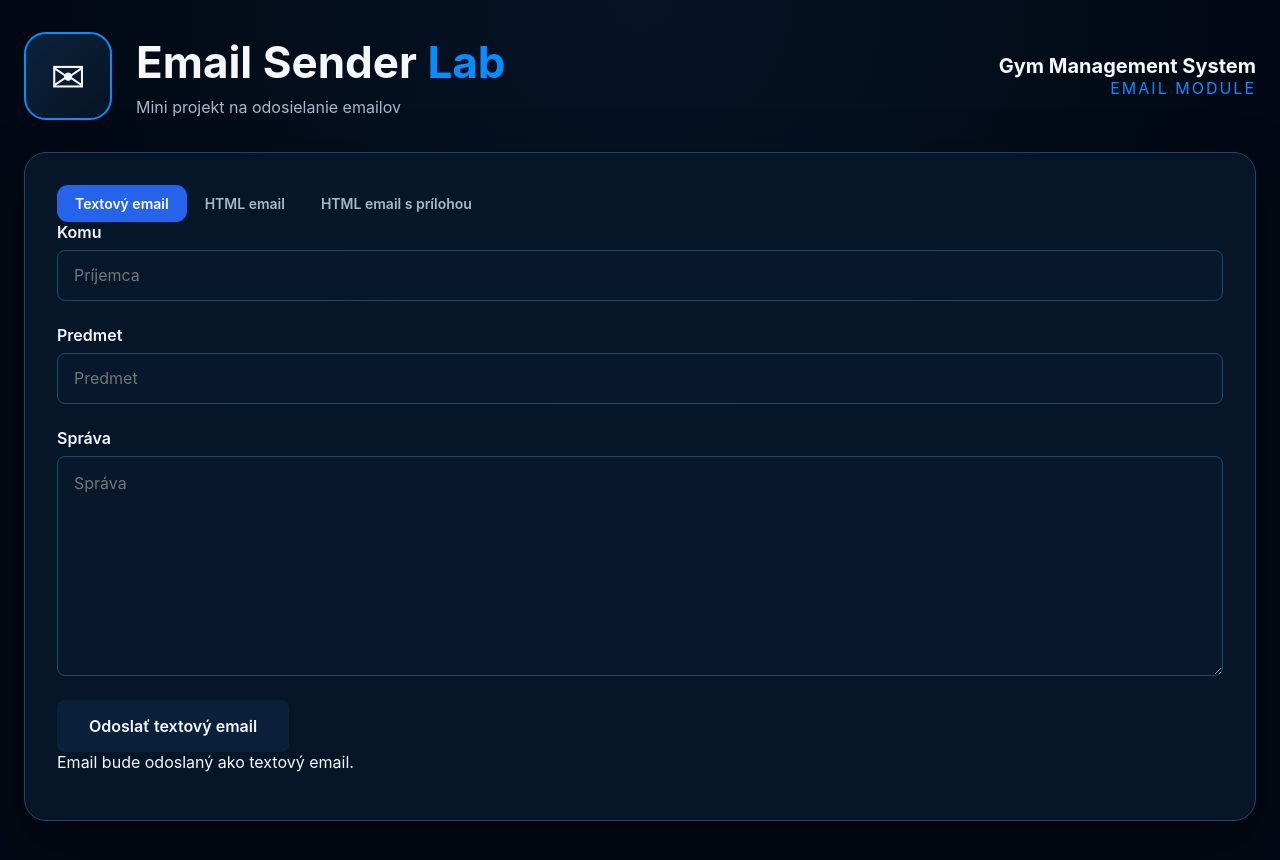
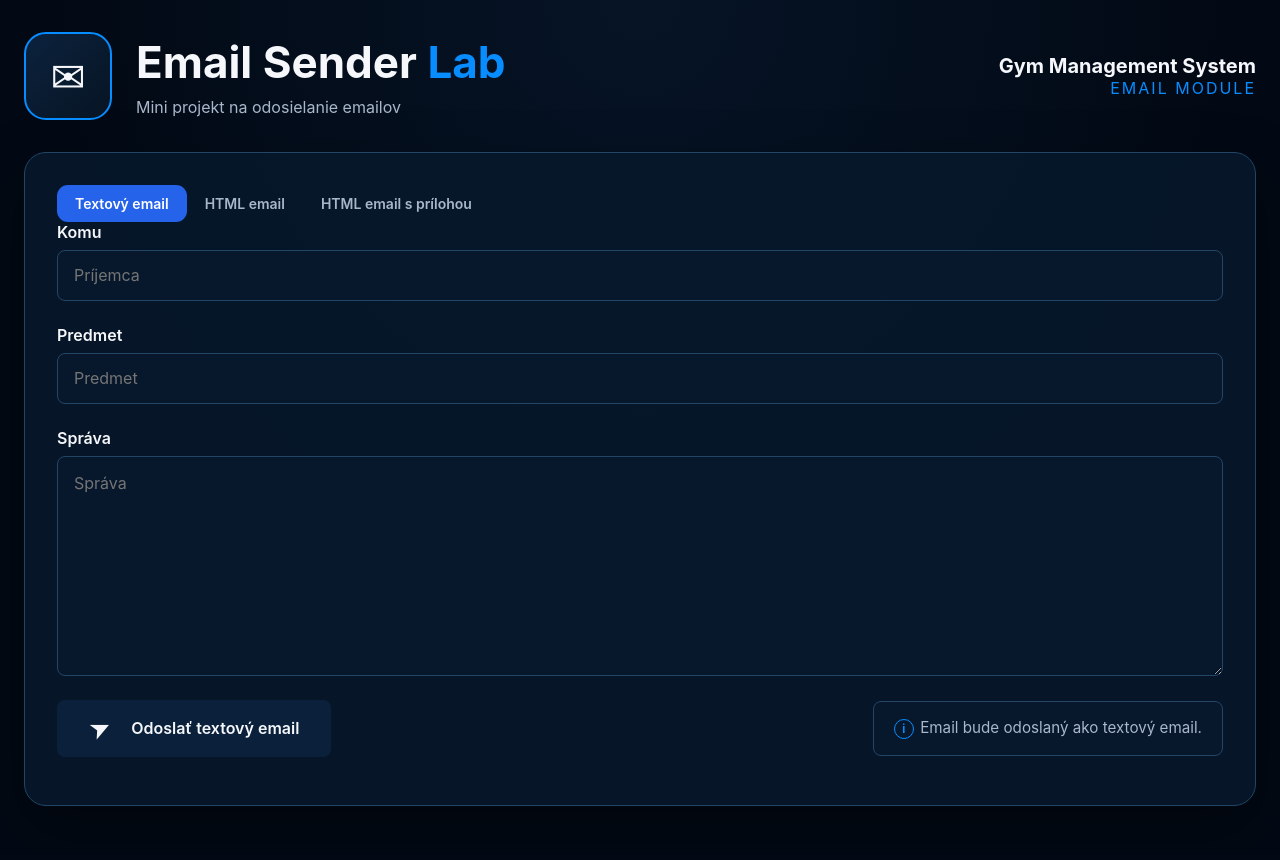
Before and after one commit to PatrikScerba/email-sender-lab, a React (Vite) app in the folder react-frontend/: page / in a window 1280 px wide. Shown: the top 860 px of the page. Built offline with nearby package versions, Linux system fonts and the light colour scheme.

Commit message:
style(react-email): stylizacia tlacidla odoslania a informacneho panela

```diff
--- a/react-frontend/src/components/email/EmailForm.css
+++ b/react-frontend/src/components/email/EmailForm.css
@@ -71,6 +71,11 @@
 }
 
 .email-form__button {
+
+  display: inline-flex;
+  align-items: center;
+  gap: 0.6rem;
+
   align-self: flex-start;
 
   padding: 1rem 2rem;
@@ -200,7 +205,7 @@
 .email-form__attachment-preview-content {
   display: flex;
   flex-direction: column;
-    height: 100%;t;
+  height: 100%;
 
   min-height: 300px;
   max-height: 300px;
@@ -390,3 +395,56 @@
   gap: 0.5rem;
   width: 100%;
 }
+
+.email-form__actions {
+  display: flex;
+  align-items: center;
+  justify-content: space-between;
+  gap: var(--space-large);
+}
+
+.email-form__email-info {
+  margin-left: auto;
+
+  padding: 1rem 1.25rem;
+
+  border: 1px solid var(--color-border);
+  border-radius: var(--radius-small);
+
+  background-color: var(--color-surface);
+  color: var(--color-text-muted);
+
+  font-size: 0.95rem;
+}
+
+.email-form__email-info-icon {
+  margin-right: 0.4rem;
+  display: inline-flex;
+  align-items: center;
+  justify-content: center;
+  flex-shrink: 0;
+
+  width: 20px;
+  height: 20px;
+
+  border: 1px solid var(--color-primary);
+  border-radius: 50%;
+
+  color: var(--color-primary);
+
+  font-size: 0.7rem;
+  font-weight: 700;
+  line-height: 1;
+}
+
+.email-form__button-icon {
+  display: inline-block;
+
+  margin-right: 0.7rem;
+
+  font-size: 1.6rem;
+  font-weight: 700;
+  line-height: 1;
+
+  transform: translateY(-1px) rotate(-25deg);
+}
--- a/react-frontend/src/components/email/EmailForm.jsx
+++ b/react-frontend/src/components/email/EmailForm.jsx
@@ -326,10 +326,12 @@ export default function EmailForm({ emailType }) {
             type="submit"
             disabled={isSending}
           >
+          <span className="email-form__button-icon">➤</span>
             {isSending ? "Odosielanie..." : emailTitle[emailType]}
           </button>
 
           <div className="email-form__email-info">
+              <span className="email-form__email-info-icon">i</span>
             {emailTypeInfo[emailType]}
           </div>
         </div>
```
